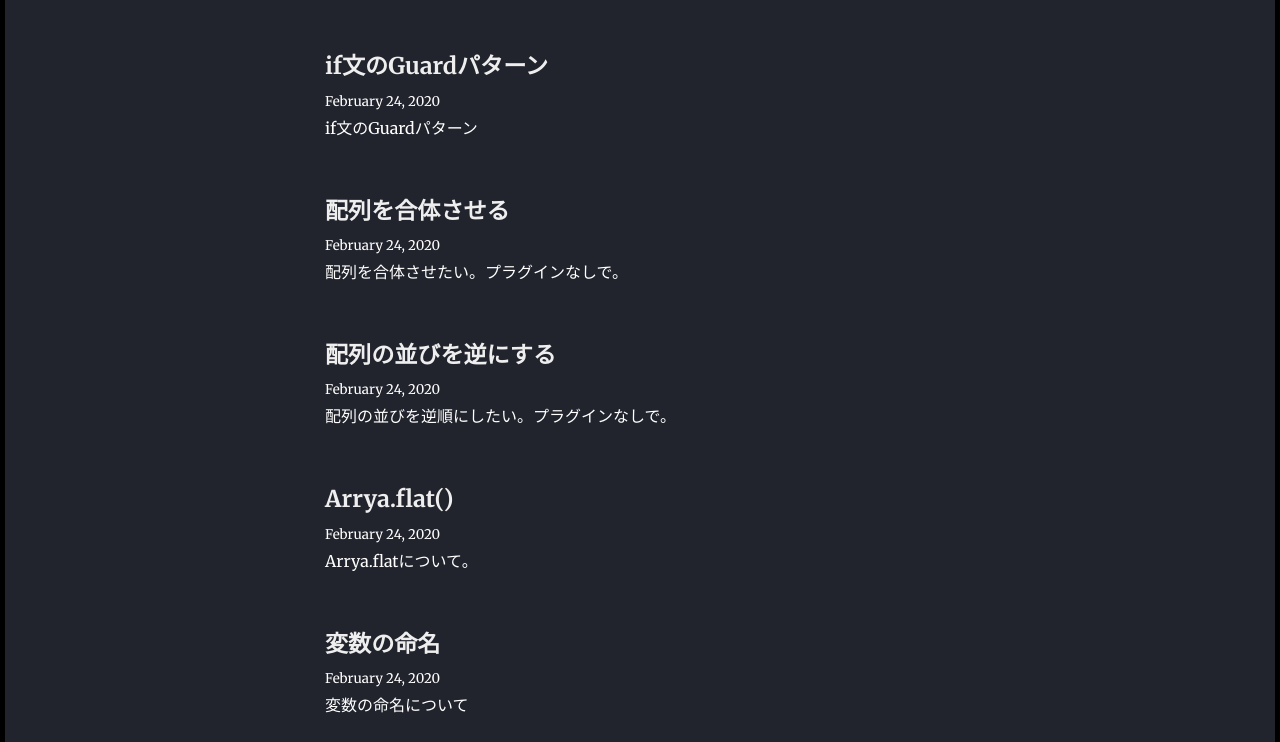
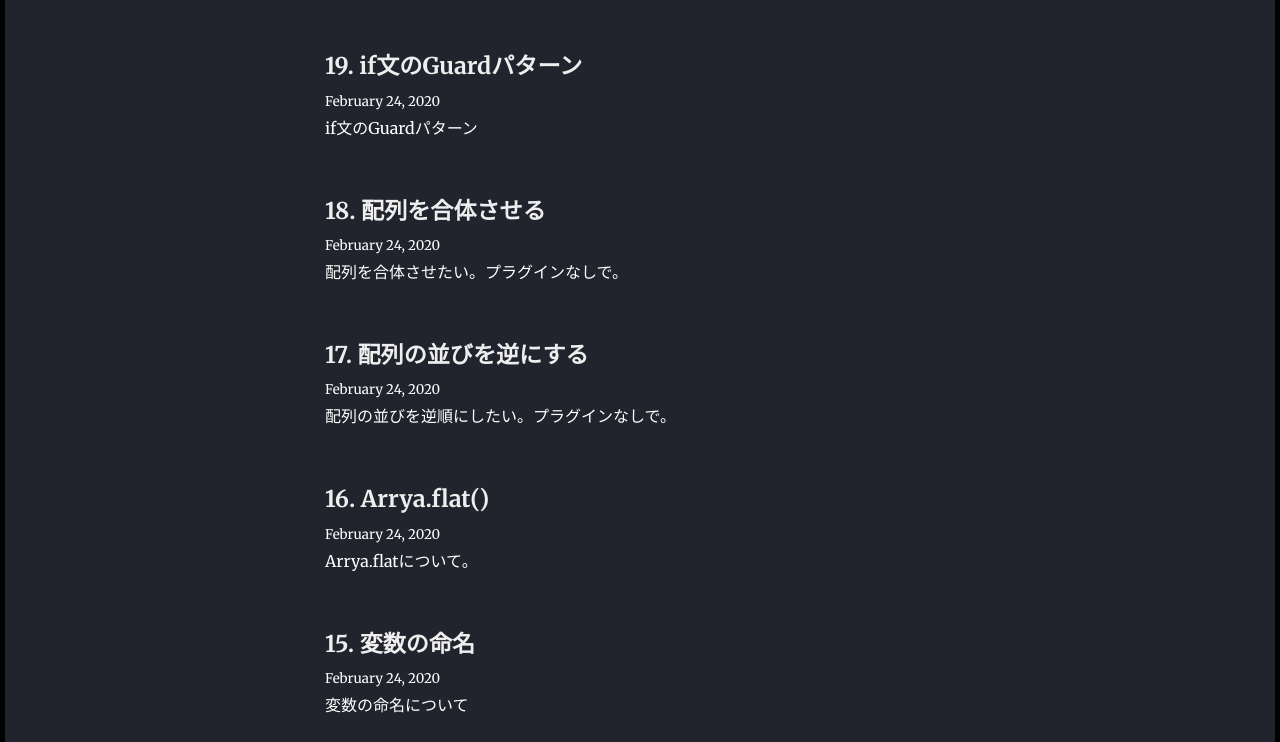
Before and after one commit to aidaninja/aidaNinjaScroll, a Gatsby site: page / in a window 1280 px wide. Shown: the part 665-1407 px from the top of the page. Built offline with nearby package versions, Linux system fonts and the light colour scheme; Gatsby itself is replaced by a stand-in of ours; some packages are replaced by stand-ins of ours.

Commit message:
忍法帳番号を追加

```diff
--- a/src/pages/index.js
+++ b/src/pages/index.js
@@ -20,7 +20,7 @@ class BlogIndex extends React.Component {
         <Layout location={this.props.location} title={siteTitle}>
           <SEO title="All posts" />
           <Bio />
-          {posts.map(({ node }) => {
+          {posts.map(({ node }, i) => {
             const title = node.frontmatter.title || node.fields.slug
             return (
               <StyledBlogArticle key={node.fields.slug}>
@@ -31,7 +31,7 @@ class BlogIndex extends React.Component {
                     }}
                   >
                     <Link style={{ boxShadow: `none` }} to={node.fields.slug}>
-                      {title}
+                      {`${posts.length - i}. ${title}`}
                     </Link>
                   </h3>
                   <small>{node.frontmatter.date}</small>
```
